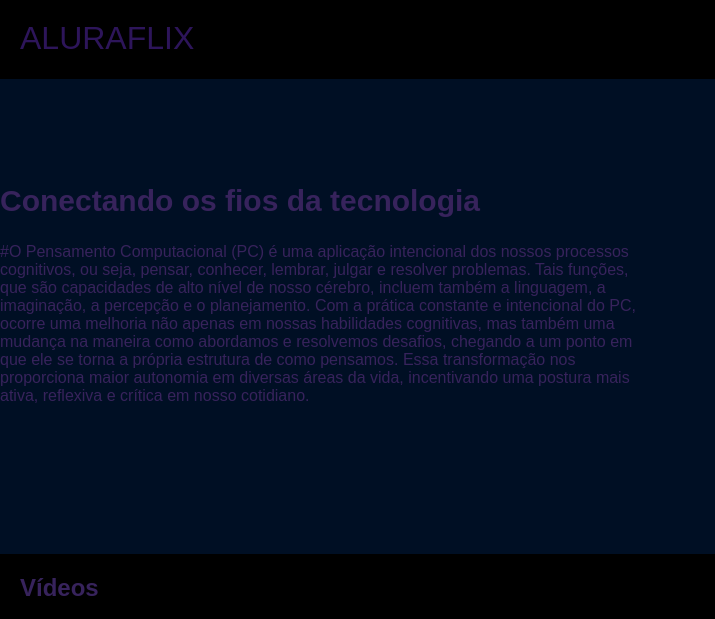
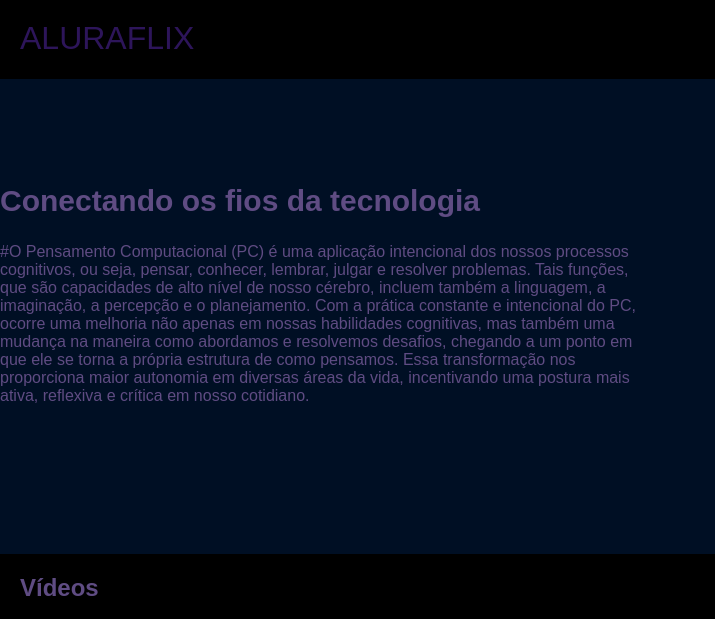
Before and after one commit to Belzebee/catalogo-de-videos, a plain HTML site: page index.html in a window 1280 px wide. Shown: the top 619 px of the page, 0-715 px from the left. Drawn offline with Linux system fonts and the light colour scheme; grey boxes are pictures that could not be loaded.

Commit message:
p.computacional

```diff
--- a/styles.css
+++ b/styles.css
@@ -1,5 +1,5 @@
 body {
-    color: rgb(55, 35, 92);
+    color: rgb(95, 76, 131);
     background: black;
     margin: 0px;
     font-family: "Ckakra Petch", sans-serif;
```
